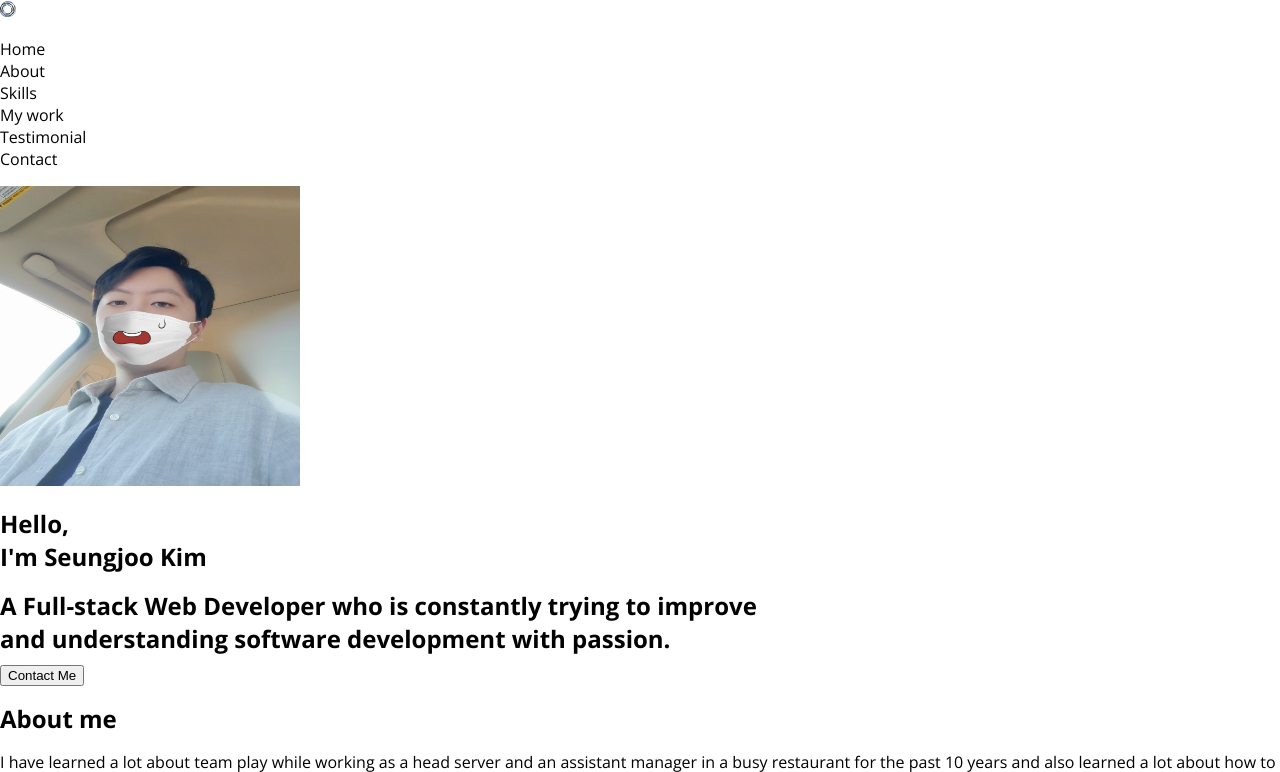
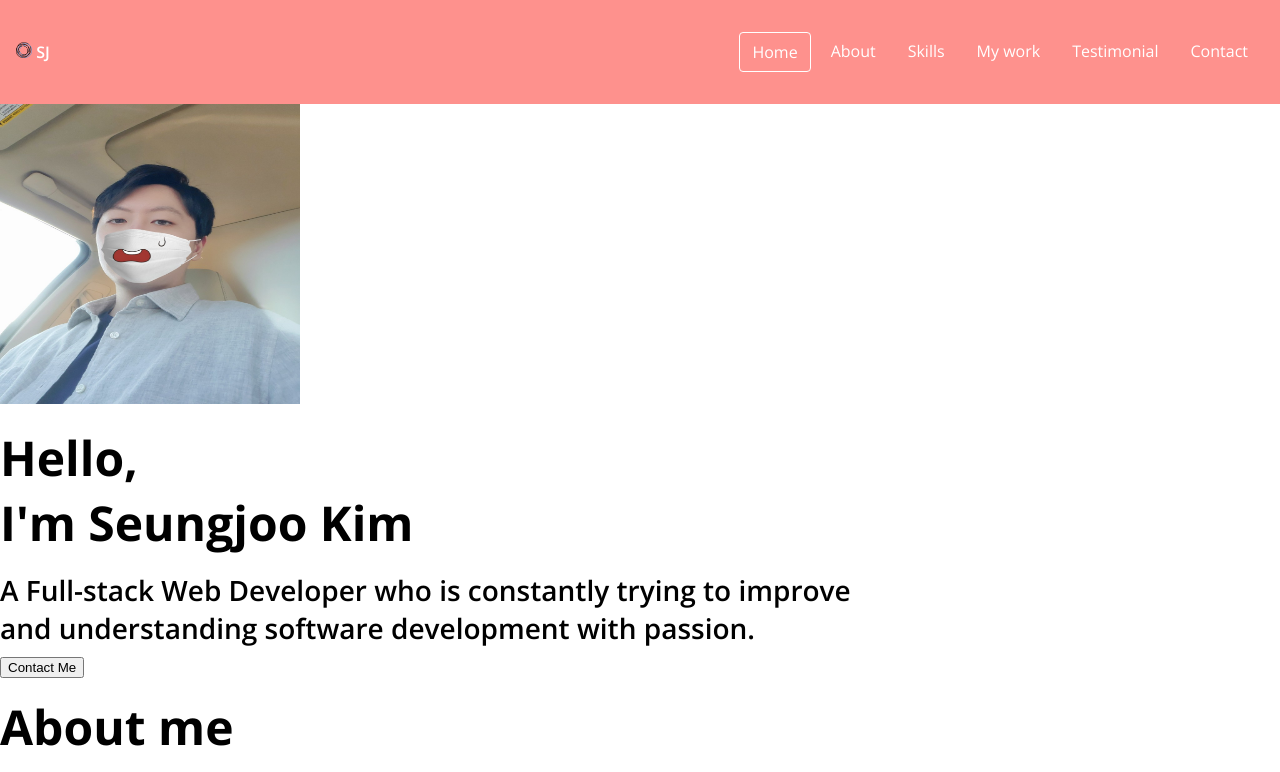
Before and after one commit to SeungjooKimSJ/portfolio-webpage, a plain HTML site: page index.html in a window 1280 px wide. Shown: the top 772 px of the page. Drawn offline with nearby package versions, Linux system fonts and the light colour scheme.

Commit message:
Added styles on the navbar. #1

```diff
--- a/styles.css
+++ b/css/reset.css
@@ -1,4 +1,4 @@
-/* Global */
+/* Global Root */
 
 :root {
   /* Color */
@@ -14,6 +14,7 @@
   --color-blue: #73aace;
   --color-yellow: #fff7d1;
   --color-orange: #feb546;
+  --color-green: #1ED98B;
 
   /* Font Size */
   --font-large: 48px;
@@ -59,27 +60,32 @@ ul {
   height: 300px;
 }
 
-/* Fonts */
+/* Typography */
 
 h1 {
+  font-size: var(--font-large);
+  font-weight: var(--weight-bold);
+  color: var(--color-black);
   margin: 16px 0px;
 }
 
 h2 {
+  font-size: var(--font-medium);
+  font-weight: var(--weight-semi-bold);
+  color: var(--color-black);
   margin: 8px 0;
 }
 
 h3 {
+  font-size: var(--font-regular);
+  font-weight: var(--weight-regular);
+  color: var(--color-black);
   margin: 8px 0;
 }
 
 p {
+  font-size: var(--font-regular);
+  font-weight: var(--weight-regular);
+  color: var(--color-black);
   margin: 4px 0;
 }
-
-/* Navbar */
-
-.logo {
-  width: 16px;
-  height: 16px;
-}
--- /dev/null
+++ b/css/styles.css
@@ -0,0 +1,38 @@
+/* Navbar */
+
+#navbar {
+  display: flex;
+  justify-content: space-between;
+  background-color: var(--color-pink);
+  align-items: center;
+  color: var(--color-white);
+  padding: var(--font-small);
+}
+
+.navbar__logo {
+  font-weight: var(--weight-semi-bold);
+}
+
+.logo {
+  width: 16px;
+  height: 16px;
+}
+
+.navbar__menu {
+  display: flex;
+}
+
+.navbar__menu__item {
+  padding: 8px 12px;
+  margin: 0 4px;
+  cursor: pointer;
+  border-radius: var(--size-border-radius);
+}
+
+.navbar__menu__item.active {
+  border: 1px solid var(--color-white);
+}
+
+.navbar__menu__item:hover {
+  background-color: var(--color-dark-pink);
+}
--- a/index.html
+++ b/index.html
@@ -12,7 +12,8 @@
   <link rel="preconnect" href="https://fonts.googleapis.com">
   <link rel="preconnect" href="https://fonts.gstatic.com" crossorigin>
   <link href="https://fonts.googleapis.com/css2?family=Open+Sans:wght@400;600;700&display=swap" rel="stylesheet">
-  <link rel="stylesheet" href="styles.css">
+  <link rel="stylesheet" href="./css/reset.css">
+  <link rel="stylesheet" href="./css/styles.css">
 </head>
 
 <body>
@@ -242,6 +243,6 @@
   <section id="contact"></section>
 
 
-  <script src="./main.js" defer></script>
+  <script src="./js/main.js" defer></script>
 </body>
 </html>
```
Also changed, not shown: js/main.js (added).
